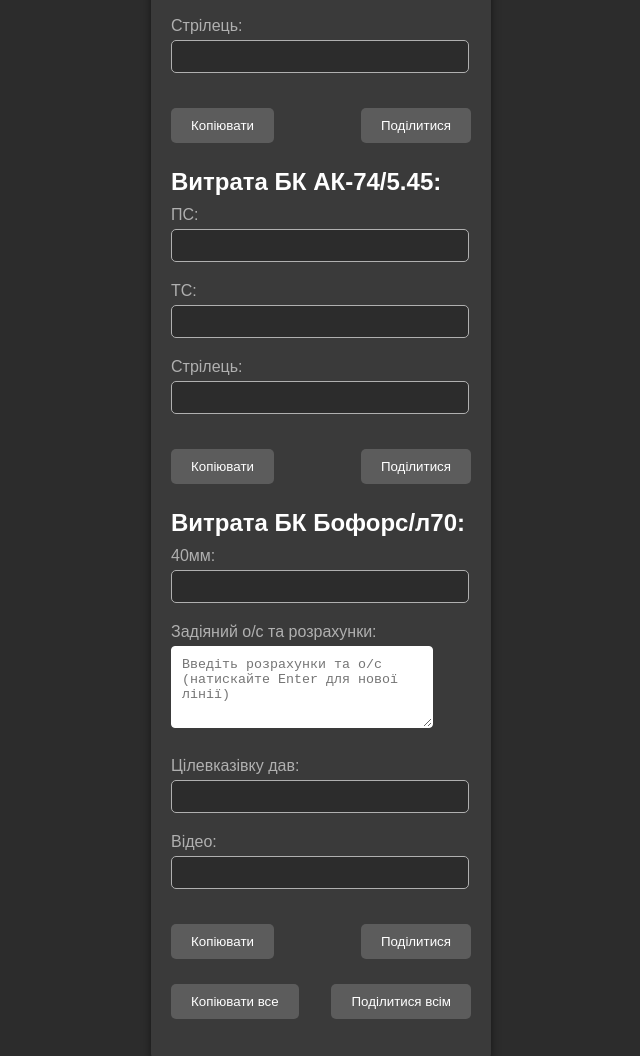
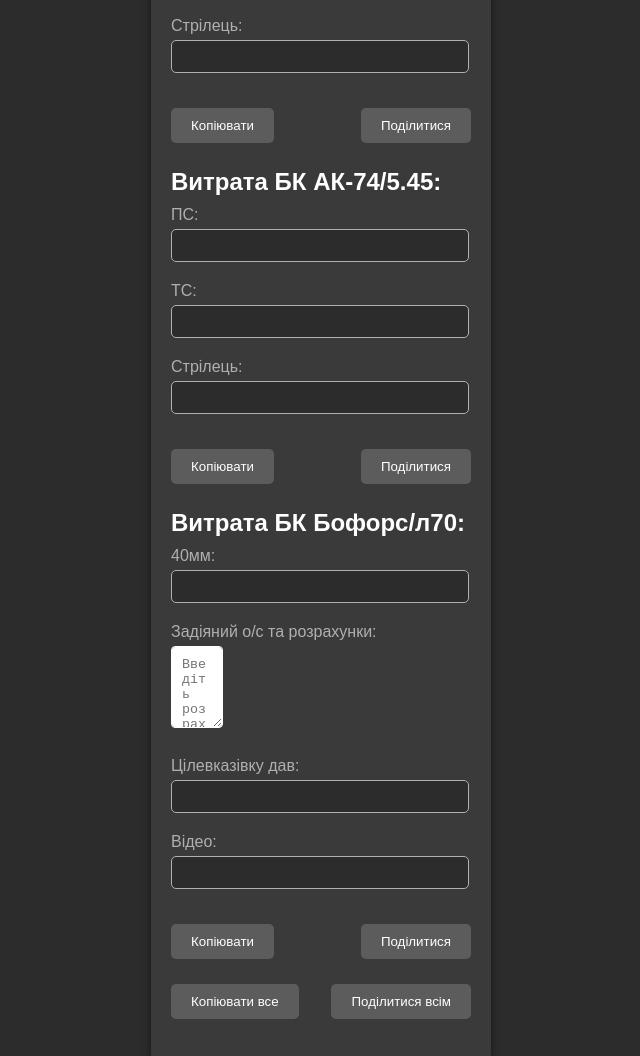
Before and after one commit to Yuren-Ko/FormaL, a plain HTML site: page index.html in a window 1280 px wide. Shown: the part 1578-2634 px from the top of the page, without its empty margins (319-959 px from the left). Drawn offline with Linux system fonts and the light colour scheme.

Commit message:
Update styles.css

```diff
--- a/styles.css
+++ b/styles.css
@@ -50,7 +50,7 @@ input, textarea {
     padding: 10px;
     border: 1px solid #ffffff;
     border-radius: 4px;
-    width: 80%;
+    width: 10%;
 }
 
 textarea {
```
